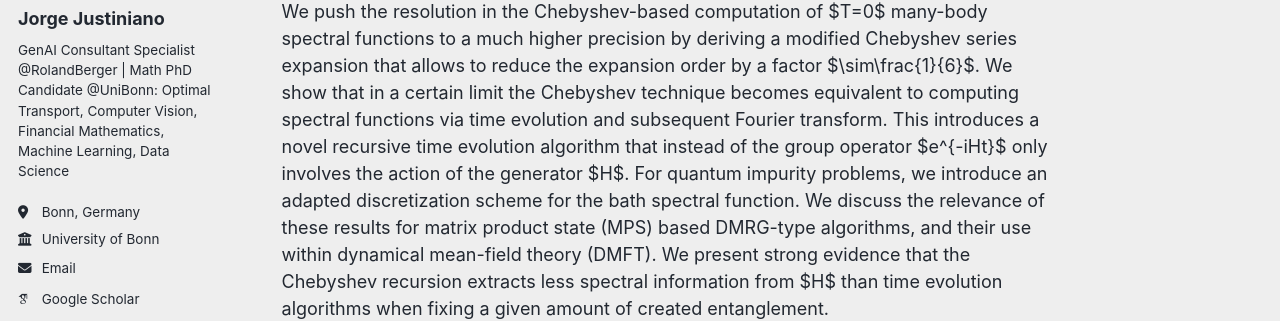
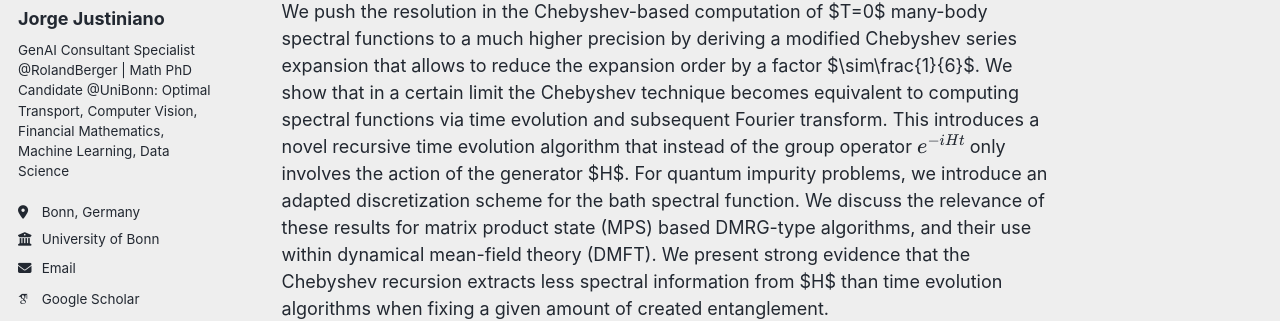
Before and after one commit to jjustiniano2/jjustiniano2.github.io, a Jekyll site: the page built from _publications/PhysRevB91115144.md, in a window 1280 px wide and 1305 px high. Shown: the part 253-574 px from the top of the window. Built offline with Jekyll 4.4.1, drawn with Linux system fonts in a browser that asks for light colours; some web fonts are replaced; a script that is not in the unit is left out; some of the changed text lies outside the part shown.

Commit message:
Update PhysRevB91115144.md

```diff
--- a/_publications/PhysRevB91115144.md
+++ b/_publications/PhysRevB91115144.md
@@ -10,4 +10,4 @@ paperurl: 'https://arxiv.org/pdf/1501.07216'
 ---
 
 
-We link linear prediction of Chebyshev and Fourier expansions to analytic continuation. We push the resolution in the Chebyshev-based computation of $T=0$ many-body spectral functions to a much higher precision by deriving a modified Chebyshev series expansion that allows to reduce the expansion order by a factor $\sim\frac{1}{6}$.  We show that in a certain limit the Chebyshev technique becomes equivalent to computing spectral functions via time evolution and subsequent Fourier transform. This introduces a novel recursive time evolution algorithm that instead of the group operator $e^{-iHt}$ only involves the action of the generator $H$. For quantum impurity problems, we introduce an adapted discretization scheme for the bath spectral function. We discuss the relevance of these results for matrix product state (MPS) based DMRG-type algorithms, and their use within dynamical mean-field theory (DMFT). We present strong evidence that the Chebyshev recursion extracts less spectral information from $H$ than time evolution algorithms when fixing a given amount of created entanglement.
+We link linear prediction of Chebyshev and Fourier expansions to analytic continuation. We push the resolution in the Chebyshev-based computation of $T=0$ many-body spectral functions to a much higher precision by deriving a modified Chebyshev series expansion that allows to reduce the expansion order by a factor $\sim\frac{1}{6}$.  We show that in a certain limit the Chebyshev technique becomes equivalent to computing spectral functions via time evolution and subsequent Fourier transform. This introduces a novel recursive time evolution algorithm that instead of the group operator $$e^{-iHt}$$ only involves the action of the generator $H$. For quantum impurity problems, we introduce an adapted discretization scheme for the bath spectral function. We discuss the relevance of these results for matrix product state (MPS) based DMRG-type algorithms, and their use within dynamical mean-field theory (DMFT). We present strong evidence that the Chebyshev recursion extracts less spectral information from $H$ than time evolution algorithms when fixing a given amount of created entanglement.
```
